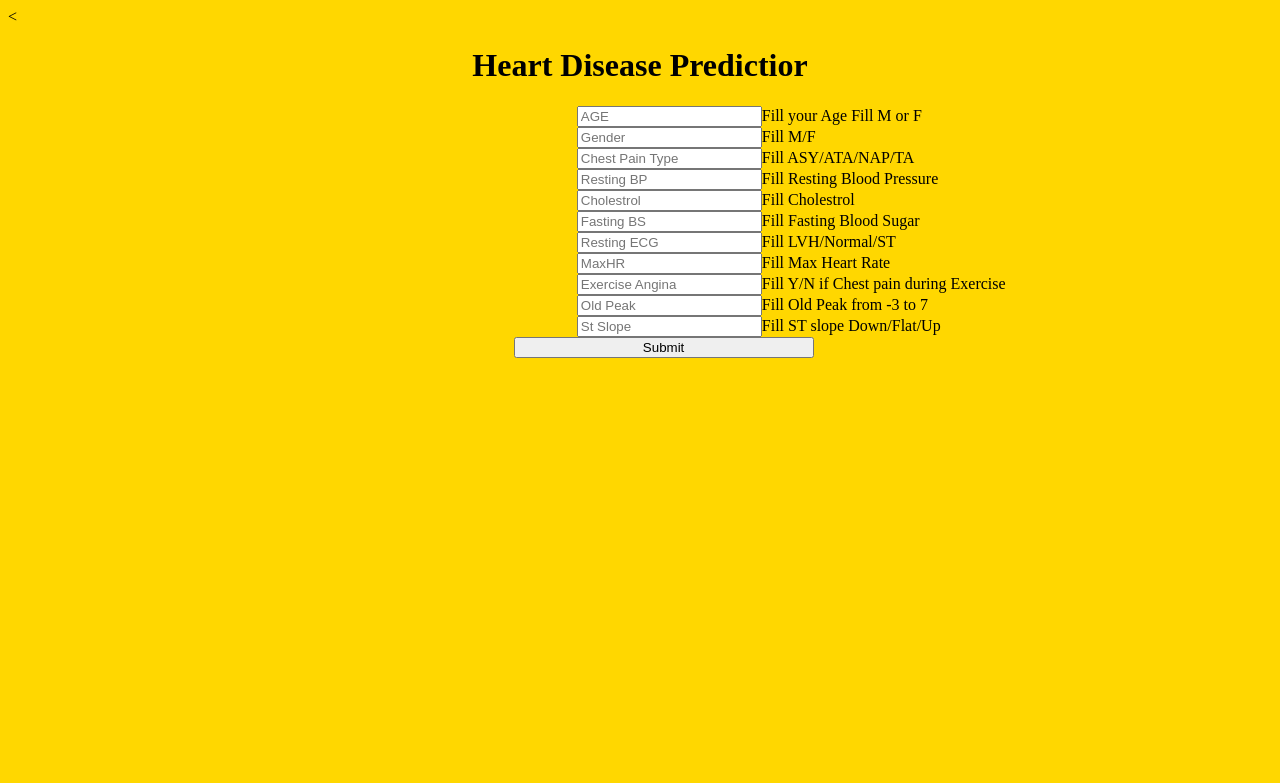
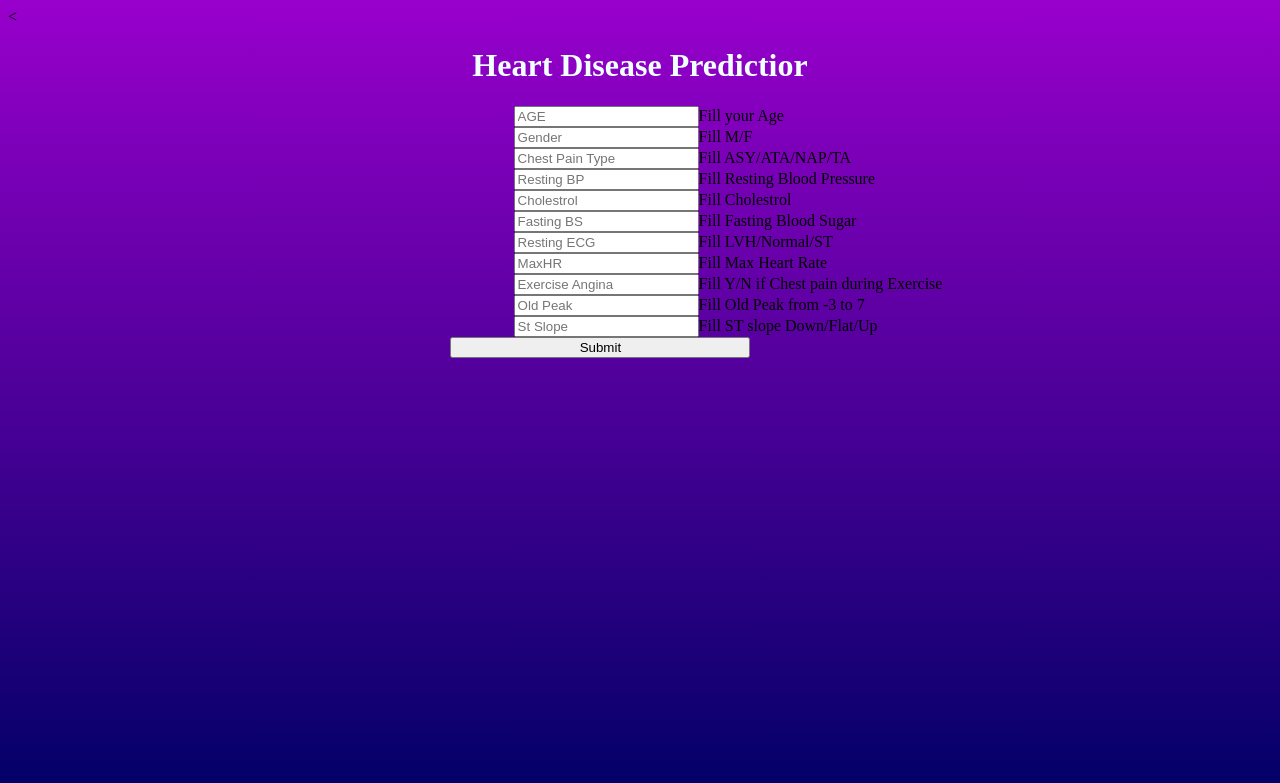
Before and after one commit to bridgecrew-perf6/Heart_Disease_Predictor_Deployed, a Flask app: page / in a window 1280 px wide. Shown: the top 783 px of the page. Run offline with Flask 2, Linux system fonts and the light colour scheme.

Commit message:
changed background and text color

```diff
--- a/templates/index.html
+++ b/templates/index.html
@@ -1,8 +1,4 @@
 <<!DOCTYPE html>
-<!--[if lt IE 7]>      <html class="no-js lt-ie9 lt-ie8 lt-ie7"> <![endif]-->
-<!--[if IE 7]>         <html class="no-js lt-ie9 lt-ie8"> <![endif]-->
-<!--[if IE 8]>         <html class="no-js lt-ie9"> <![endif]-->
-<!--[if gt IE 8]>      <html class="no-js"> <!--<![endif]-->
 <html>
     <head>
         <meta charset="utf-8">
@@ -12,22 +8,22 @@
         <meta name="viewport" content="width=device-width, initial-scale=1">
         <link rel="stylesheet" href="">
     </head>
-    <body  style="background-color:Gold;">
-        <h1 style="text-align:center;">Heart Disease Predictior</h1>
+    <body  style="background: linear-gradient(to top, #000066 0%, #9900cc 100%);">
+        <h1 style="text-align:center;color:Azure;">Heart Disease Predictior</h1>
         <form action="/" method="POST">
-            <input  style="margin-left:45%;" type="number" name="AGE" placeholder="AGE" required="required">Fill your Age</input>
-            Fill M or F<input style="margin-left:45%;" type="text" name="Sex" placeholder="Gender" required="required" />Fill M/F</input>
-            <input style="margin-left:45%;" type="text" name="Chest_Pain" placeholder="Chest Pain Type" required="required" />Fill ASY/ATA/NAP/TA</input>
-            <input style="margin-left:45%;" type="number" name="RestingBP" placeholder="Resting BP" required="required" />Fill Resting Blood Pressure</input>
-            <input style="margin-left:45%;" type="number" name="Cholestrol" placeholder="Cholestrol" required="required" />Fill Cholestrol</input>
-            <input style="margin-left:45%;" type="number" name="FastingBS" placeholder="Fasting BS" required="required" />Fill Fasting Blood Sugar</input>
-            <input style="margin-left:45%;" type="text" name="RestingECG" placeholder="Resting ECG" required="required" />Fill LVH/Normal/ST</input>
-            <input style="margin-left:45%;" type="number" name="MaxHR" placeholder="MaxHR" required="required" />Fill Max Heart Rate</input>
-            <input style="margin-left:45%;" type="text" name="ExerciseAngina" placeholder="Exercise Angina" required="required" />Fill Y/N if Chest pain during Exercise</input>
-            <input style="margin-left:45%;" type="number" name="OldPeak" placeholder="Old Peak" required="required" />Fill Old Peak from -3 to 7</input>
-            <input style="margin-left:45%;" type="text"  name="St_Slope" placeholder="St Slope" required="required" />Fill ST slope Down/Flat/Up</input>
+            <input  style="margin-left:40%;" type="number" name="AGE" placeholder="AGE" required="required">Fill your Age</input>
+            <input style="margin-left:40%;" type="text" name="Sex" placeholder="Gender" required="required" />Fill M/F</input>
+            <input style="margin-left:40%;" type="text" name="Chest_Pain" placeholder="Chest Pain Type" required="required" />Fill ASY/ATA/NAP/TA</input>
+            <input style="margin-left:40%;" type="number" name="RestingBP" placeholder="Resting BP" required="required" />Fill Resting Blood Pressure</input>
+            <input style="margin-left:40%;" type="number" name="Cholestrol" placeholder="Cholestrol" required="required" />Fill Cholestrol</input>
+            <input style="margin-left:40%;" type="number" name="FastingBS" placeholder="Fasting BS" required="required" />Fill Fasting Blood Sugar</input>
+            <input style="margin-left:40%;" type="text" name="RestingECG" placeholder="Resting ECG" required="required" />Fill LVH/Normal/ST</input>
+            <input style="margin-left:40%;" type="number" name="MaxHR" placeholder="MaxHR" required="required" />Fill Max Heart Rate</input>
+            <input style="margin-left:40%;" type="text" name="ExerciseAngina" placeholder="Exercise Angina" required="required" />Fill Y/N if Chest pain during Exercise</input>
+            <input style="margin-left:40%;" type="number" name="OldPeak" placeholder="Old Peak" required="required" />Fill Old Peak from -3 to 7</input>
+            <input style="margin-left:40%;" type="text"  name="St_Slope" placeholder="St Slope" required="required" />Fill ST slope Down/Flat/Up</input>
 
-          <button type="submit" onclick='alert("You can call Ambulance 108")' style="width: 300px; margin-left: 40%;" class="btn btn-primary btn-block btn-large">Submit</button>
+          <button type="submit" onclick='alert("You can call Ambulance 108")' style="width: 300px; margin-left: 35%;" class="btn btn-primary btn-block btn-large">Submit</button>
         </form>
 
         {% if prediction %}
```
